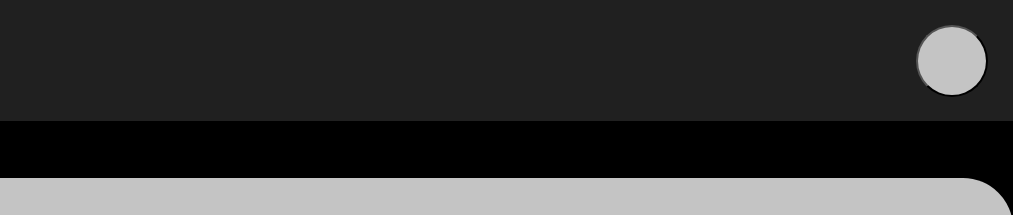
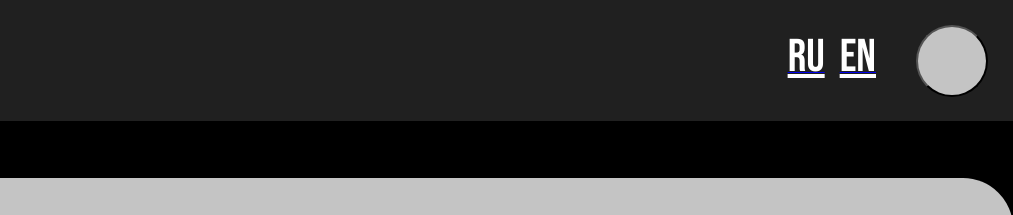
Before and after one commit to vasyalee/mars_website, a plain HTML site: page website/about_us.html in a window 1280 px wide. Shown: the top 215 px of the page, 267-1280 px from the left. Drawn offline with Linux system fonts and the light colour scheme.

Commit message:
Started to work with language toggle switch

```diff
--- a/website/about_us.html
+++ b/website/about_us.html
@@ -19,8 +19,11 @@
 
 
       <div class="header-section">
-        <div class="">
+        <div class="language-toggle-container">
           <!-- Переключатель языка -->
+          <a href="#" class="lan_link"><span class="language-toggle-link">ru</span></a>
+          <a href="about_us.html" class="lan_link"><span class="language-toggle-link">en</span></a>
+
         </div>
 
         <div class="menu-btn-container">
--- a/website/content/all_pages.scss
+++ b/website/content/all_pages.scss
@@ -119,3 +119,20 @@ body {
   background-color: $grey_bkgnd;
   border: 3px solid $bkgnd;
 }
+
+.language-toggle-container {
+  display: flex;
+  justify-content: center;
+  margin-right: 25px;
+}
+.language-toggle-link {
+  font-size: 46px;
+  color: white;
+  text-decoration: underline;
+  text-decoration-color: white;
+}
+
+.lan_link {
+  margin-top: 30px;
+  margin-right: 15px;
+}
```
Also changed, not shown: website/donate.html (+12 -2 lines), website/map.html (+12 -2 lines), website/content/all_pages.css.
